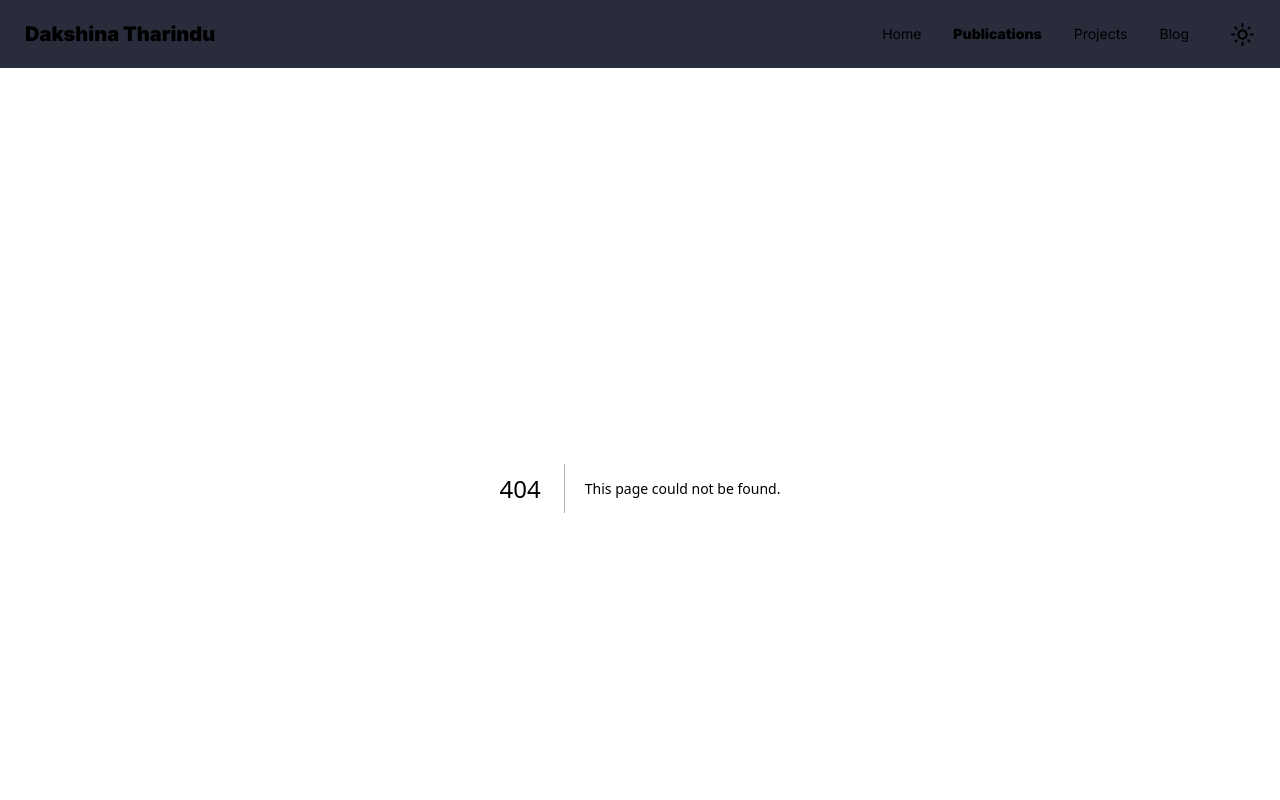
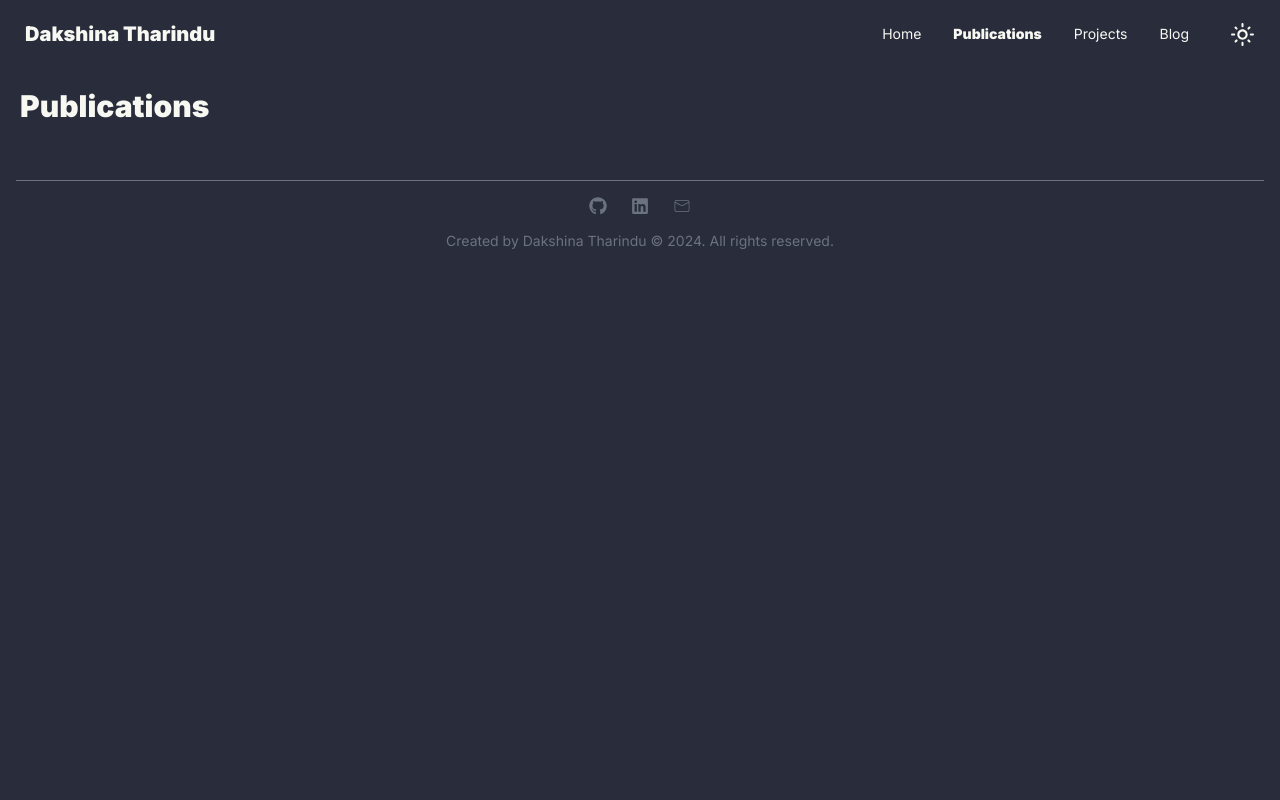
Before and after one commit to dakshinatharindu/dakshina.me, a Next.js app: page /publications in a window 1280 px wide. Before the commit this address had no page. Shown: the top 800 px of the page. Built offline with nearby package versions, Linux system fonts and the light colour scheme.

Commit message:
add sub directories

```diff
--- a/app/NavBar.tsx
+++ b/app/NavBar.tsx
@@ -1,9 +1,9 @@
 "use client";
 import Link from "next/link";
-import { usePathname } from "next/navigation";
-import React, { useState, useEffect, useRef } from "react";
+import {usePathname} from "next/navigation";
+import React, {useState, useEffect, useRef} from "react";
 import ThemeToggleButton from "./components/navbar/ThemeToggleButton";
-import { FiMenu } from "react-icons/fi";
+import {FiMenu} from "react-icons/fi";
 
 const NavBar = () => {
     const [isMenuOpen, setIsMenuOpen] = useState(false);
@@ -42,7 +42,7 @@ const NavBar = () => {
                     onClick={toggleMenu}
                     aria-label="Toggle menu"
                 >
-          <FiMenu />
+                    <FiMenu/>
                 </button>
                 {/* Brand */}
                 <Link href="/" className="btn btn-ghost text-xl">
@@ -61,7 +61,7 @@ const NavBar = () => {
                         </li>
                         <li>
                             <Link
-                href="/"
+                                href="/publications"
                                 className={isActive("/publications") ? "font-bold" : ""}
                             >
                                 Publications
@@ -76,13 +76,13 @@ const NavBar = () => {
                             </Link>
                         </li>
                         <li>
-              <Link href="/" className={isActive("/blog") ? "font-bold" : ""}>
+                            <Link href="/blog" className={isActive("/blog") ? "font-bold" : ""}>
                                 Blog
                             </Link>
                         </li>
                     </ul>
                 </div>
-        <ThemeToggleButton />
+                <ThemeToggleButton/>
             </div>
 
             {/* Dropdown Menu for Small Screens */}
@@ -100,7 +100,7 @@ const NavBar = () => {
                         </li>
                         <li>
                             <Link
-                href="/"
+                                href="/publications"
                                 onClick={toggleMenu}
                                 className={isActive("/publications") ? "font-bold" : ""}
                             >
@@ -118,7 +118,7 @@ const NavBar = () => {
                         </li>
                         <li>
                             <Link
-                href="/"
+                                href="/blog"
                                 onClick={toggleMenu}
                                 className={isActive("/blog") ? "font-bold" : ""}
                             >
--- /dev/null
+++ b/app/blog/page.tsx
@@ -0,0 +1,11 @@
+import React from 'react'
+
+const Blog = () => {
+    return (
+        <div>
+            <h1>Blog</h1>
+        </div>
+    )
+}
+
+export default Blog
--- /dev/null
+++ b/app/publications/page.tsx
@@ -0,0 +1,11 @@
+import React from 'react'
+
+const Publications = () => {
+    return (
+        <div>
+            <h1>Publications</h1>
+        </div>
+    )
+}
+
+export default Publications
```
Lines whose indentation alone changed are shown as unchanged.
